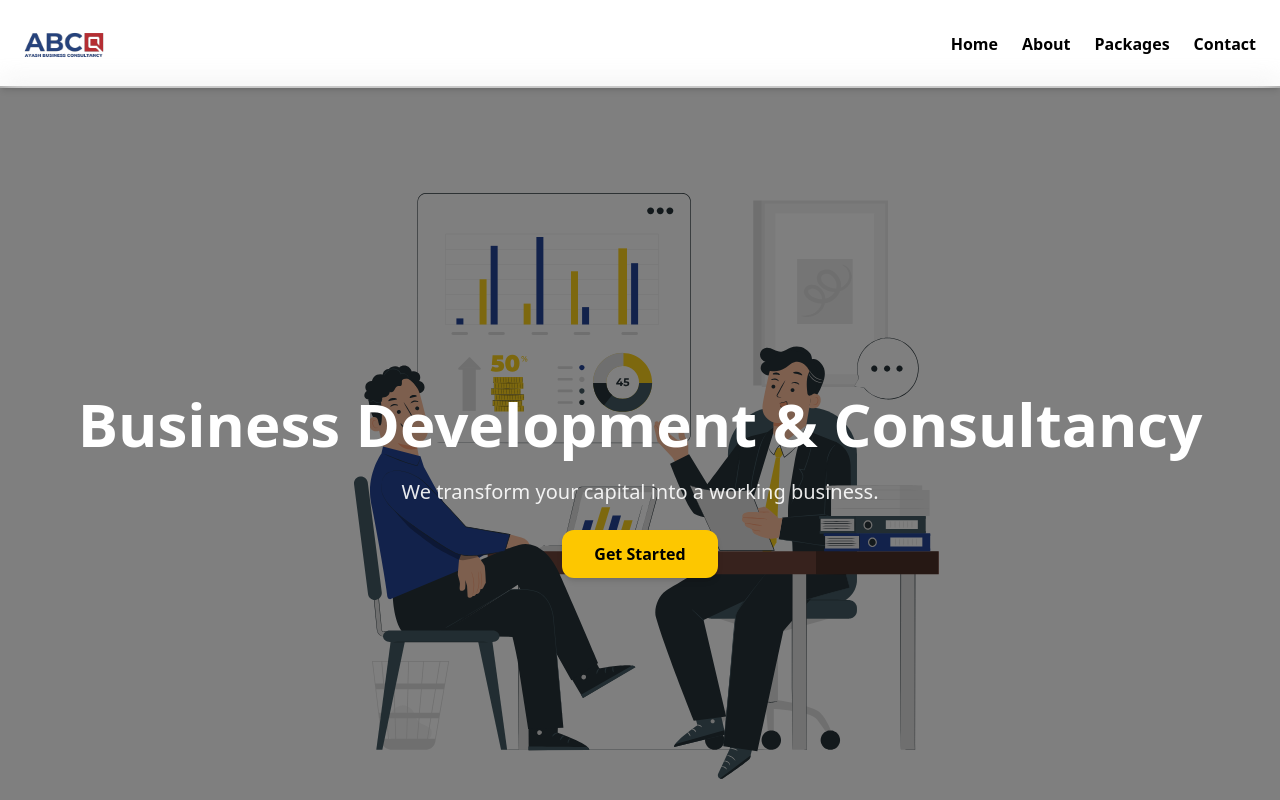
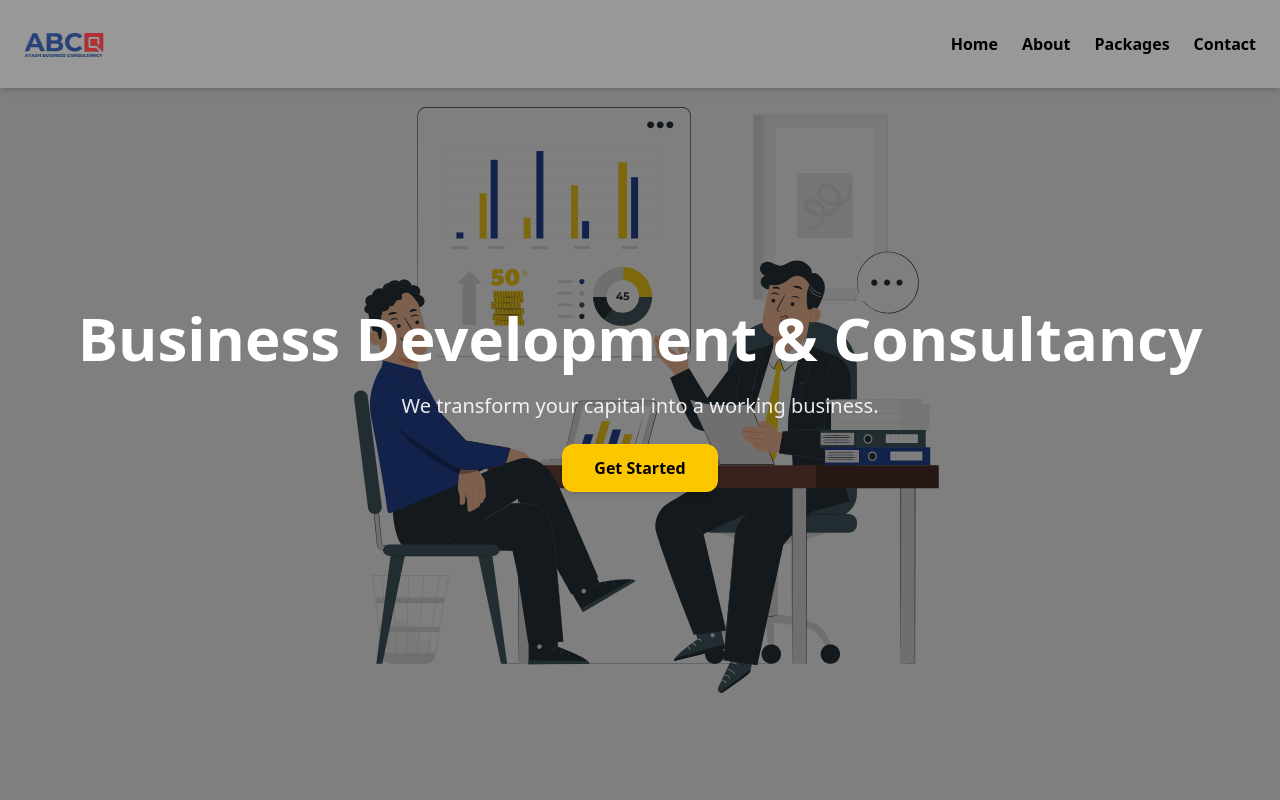
Before and after one commit to AdamAbdallah1/ayash-business-consultance, a React (Vite) app: page / in a window 1280 px wide. Shown: the top 800 px of the page. Built offline with nearby package versions, Linux system fonts and the light colour scheme.

Commit message:
Removing white space from footer

```diff
--- a/src/App.jsx
+++ b/src/App.jsx
@@ -14,7 +14,7 @@ function App() {
   }, []);
 
   return (
-    <div className="font-sans bg-white text-gray-900 py-21.5">
+    <div className="font-sans bg-white text-gray-900 pb-4">
       <Navbar />
       <Hero />
       <About />
```
